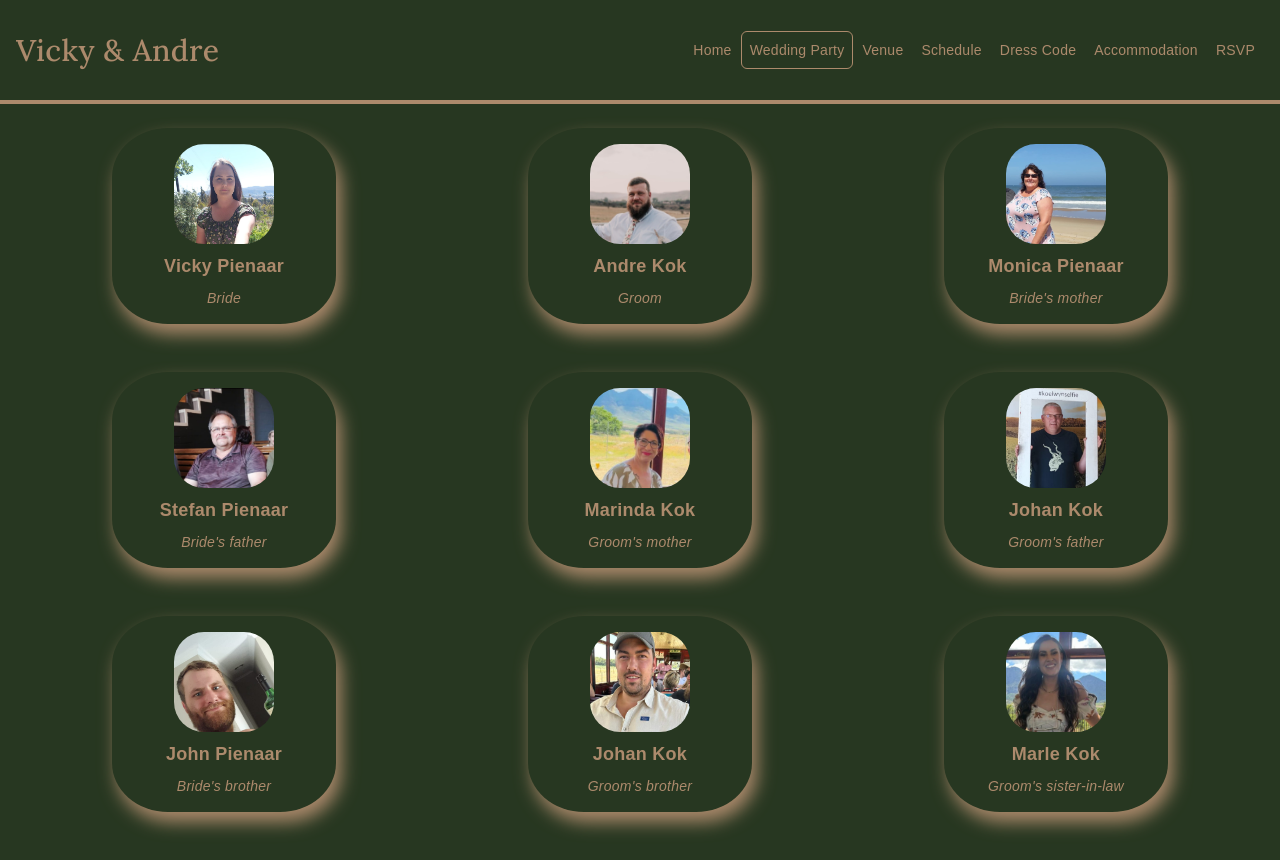
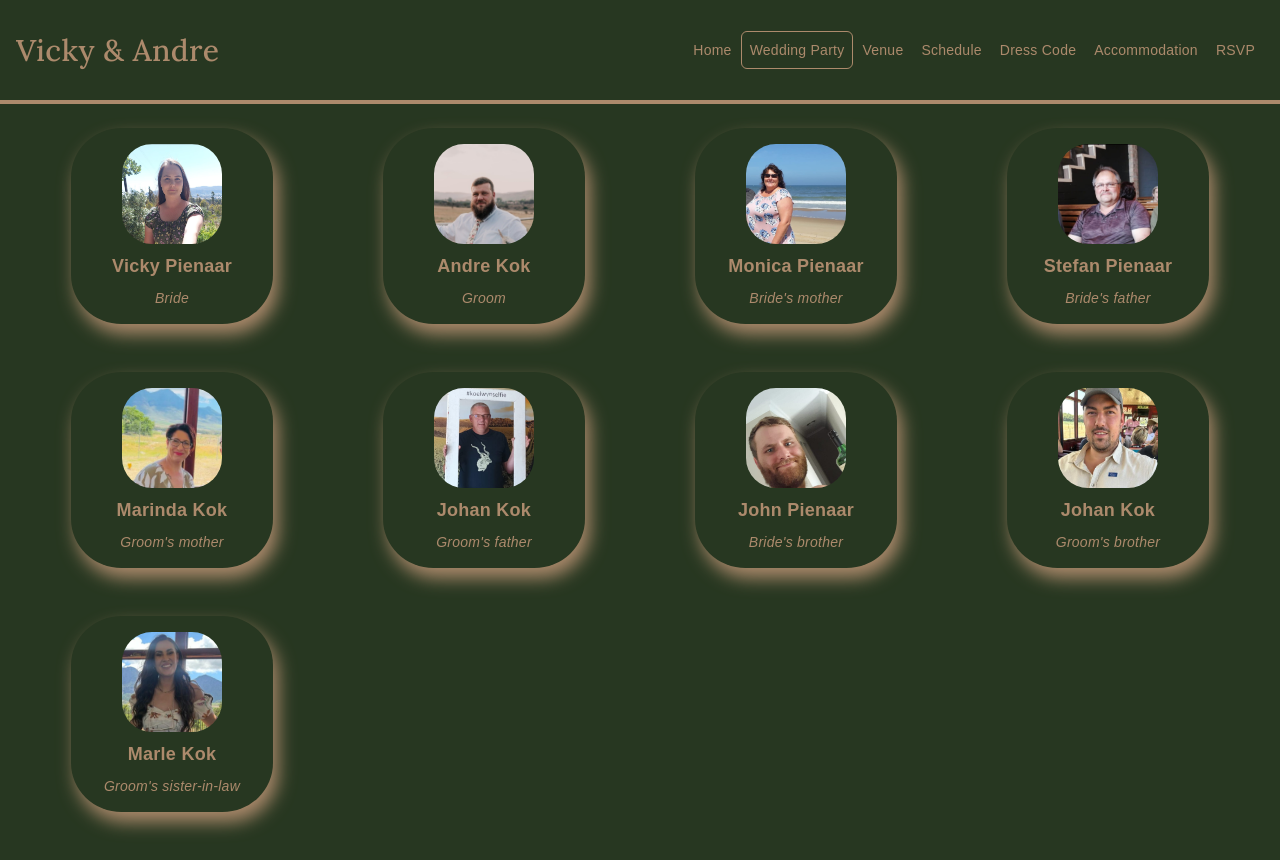
Before and after one commit to KokAndre/kok-wedding-invitation, an Angular app: page /wedding-party in a window 1280 px wide. Built offline with nearby package versions, Linux system fonts and the light colour scheme.

Commit message:
Add 4 participents in a row

```diff
--- a/src/app/components/wedding-party/wedding-party.component.html
+++ b/src/app/components/wedding-party/wedding-party.component.html
@@ -1,5 +1,5 @@
 <div class="row mt-6">
-    <div *ngFor="let participent of weddingPartyParticipents" class="col-4">
+    <div *ngFor="let participent of weddingPartyParticipents" class="col-3">
         <div class="participent-container mx-auto p-4">
             <div style="background-image: url(assets/images/wedding-party/{{participent.imageName}}.jpeg)" class="participent-image mx-auto mb-3"></div>
             <p [innerHTML]="participent.fullName" class="text-size-18 font-weight-semi-bold text-center"></p>
--- a/src/app/components/wedding-party/wedding-party.component.scss
+++ b/src/app/components/wedding-party/wedding-party.component.scss
@@ -1,7 +1,7 @@
 .participent-container {
     border-radius: 25%;
     box-shadow: 5px 10px 18px rgb(172 138 108);
-    width: 15vw;
+    width: 170px;
     margin-bottom: 3rem;
 }
 
```
